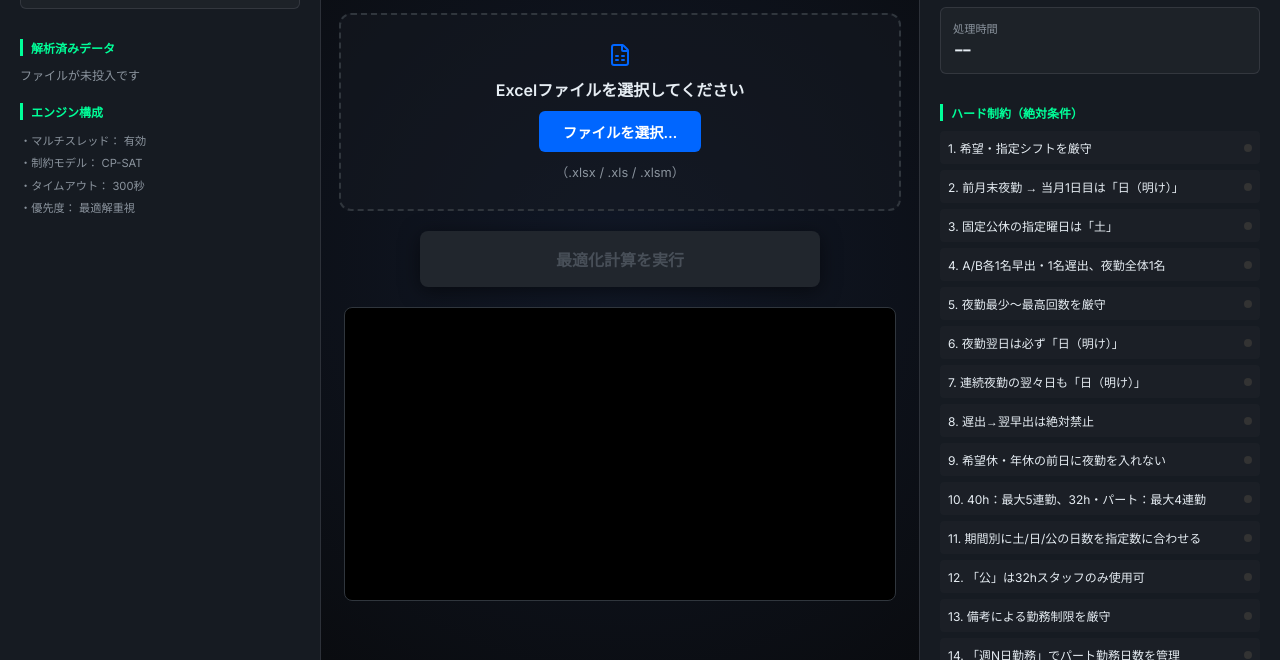
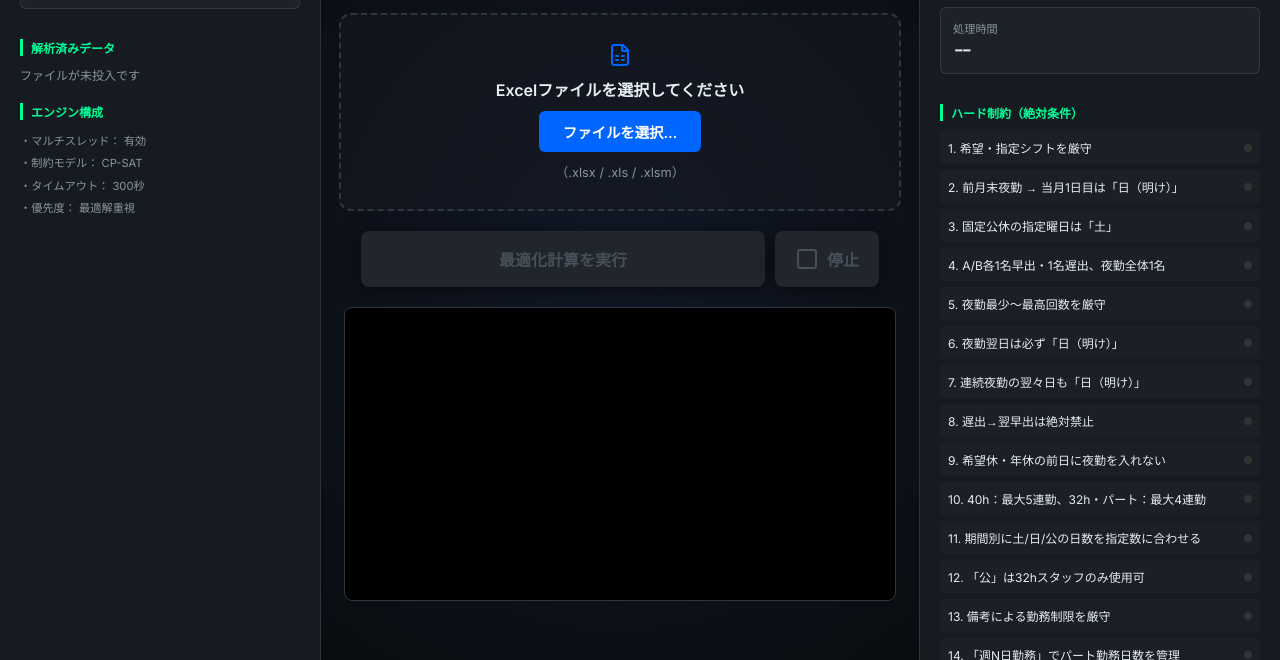
Before and after one commit to kentuchino/shift, a plain HTML site: page index.html in a window 1280 px wide. Shown: the part 140-800 px from the top of the page. Drawn offline with nearby package versions, Linux system fonts and the light colour scheme.

Commit message:
Update index.html

```diff
--- a/index.html
+++ b/index.html
@@ -107,13 +107,22 @@
         @keyframes scan { from { top: 0; } to { top: calc(100% - 2px); } }
 
         .exec-button {
-            width: 100%; max-width: 400px; padding: 16px; border-radius: 8px; border: none;
+            flex: 1; padding: 16px; border-radius: 8px; border: none;
             background: var(--primary); color: white; font-weight: 700; font-size: 1rem;
             cursor: pointer; display: flex; justify-content: center; align-items: center; gap: 10px;
             box-shadow: 0 4px 20px rgba(0,0,0,0.5);
         }
         .exec-button:hover:not(:disabled) { background: #1a75ff; transform: translateY(-1px); }
         .exec-button:disabled { background: #21262d; color: #484f58; cursor: not-allowed; }
+        .stop-button {
+            padding: 16px 20px; border-radius: 8px; border: none;
+            background: #7f1d1d; color: #fca5a5; font-weight: 700; font-size: 1rem;
+            cursor: pointer; display: flex; justify-content: center; align-items: center; gap: 8px;
+            box-shadow: 0 4px 20px rgba(0,0,0,0.5); transition: background 0.2s;
+        }
+        .stop-button:hover:not(:disabled) { background: #991b1b; }
+        .stop-button:disabled { background: #21262d; color: #484f58; cursor: not-allowed; }
+        .btn-row { display: flex; gap: 10px; width: 100%; max-width: 640px; }
         .loader { width: 18px; height: 18px; border: 2px solid rgba(255,255,255,0.2); border-top-color: #fff; border-radius: 50%; animation: spin 0.8s linear infinite; display: none; }
         @keyframes spin { to { transform: rotate(360deg); } }
 
@@ -194,10 +203,16 @@
             <span id="filePrompt">（.xlsx / .xls / .xlsm）</span>
         </div>
 
-        <button id="runBtn" class="exec-button" disabled onclick="onRun()">
-            <div class="loader" id="loader"></div>
-            <span id="btnLabel">最適化計算を実行</span>
-        </button>
+        <div class="btn-row">
+            <button id="runBtn" class="exec-button" disabled onclick="onRun()">
+                <div class="loader" id="loader"></div>
+                <span id="btnLabel">最適化計算を実行</span>
+            </button>
+            <button id="stopBtn" class="stop-button" disabled onclick="onStop()" title="計算を中止">
+                <i data-lucide="square" size="18"></i>
+                <span>停止</span>
+            </button>
+        </div>
 
         <div class="log-monitor" id="logMonitor">
             <div class="laser-scan" id="laser"></div>
@@ -251,6 +266,15 @@
 <script>
 lucide.createIcons();
 var timerInterval = null;
+var currentController = null;
+
+function onStop() {
+    if (currentController) {
+        currentController.abort();
+        currentController = null;
+        addLog('計算を停止しました。', 'log-err');
+    }
+}
 
 function addLog(msg, cls) {
     var d = document.createElement('div');
@@ -288,6 +312,7 @@ function onRun() {
     var file = fi.files[0];
 
     document.getElementById('runBtn').disabled = true;
+    document.getElementById('stopBtn').disabled = false;
     document.getElementById('loader').style.display = 'block';
     document.getElementById('btnLabel').textContent = '最適化実行中...';
     document.getElementById('laser').style.display = 'block';
@@ -314,10 +339,11 @@ function onRun() {
     addLog('最適化モデルを初期化中...');
     addLog('制約条件のマッピングを開始...');
 
+    currentController = new AbortController();
     var fd = new FormData();
     fd.append('file', file, file.name);
 
-    fetch('/generate-shift', {method: 'POST', body: fd})
+    fetch('/generate-shift', {method: 'POST', body: fd, signal: currentController.signal})
         .then(function(res) {
             if (res.ok) {
                 var finalTime = ((performance.now() - startTime) / 1000).toFixed(2);
@@ -340,12 +366,17 @@ function onRun() {
                 });
             }
         })
-        .catch(function(e) { addLog('通信エラー: ' + e.message, 'log-err'); })
+        .catch(function(e) {
+            if (e.name === 'AbortError') return;
+            addLog('通信エラー: ' + e.message, 'log-err');
+        })
         .finally(function() {
+            currentController = null;
             clearInterval(timerInterval);
             clearInterval(lightTimer);
             lights.forEach(function(l) { l.className = 'status-light'; });
             document.getElementById('runBtn').disabled = false;
+            document.getElementById('stopBtn').disabled = true;
             document.getElementById('loader').style.display = 'none';
             document.getElementById('btnLabel').textContent = '再計算を実行';
             document.getElementById('laser').style.display = 'none';
```
